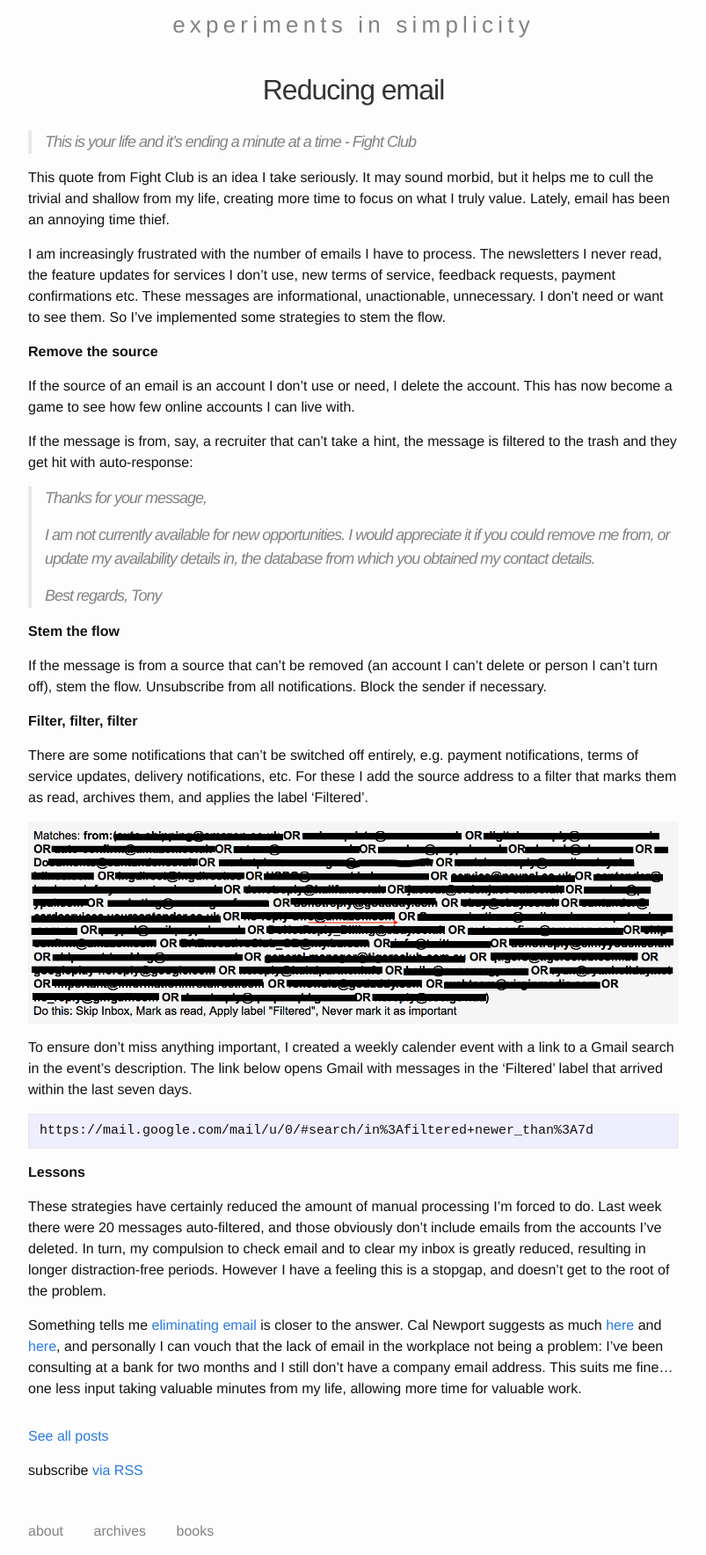
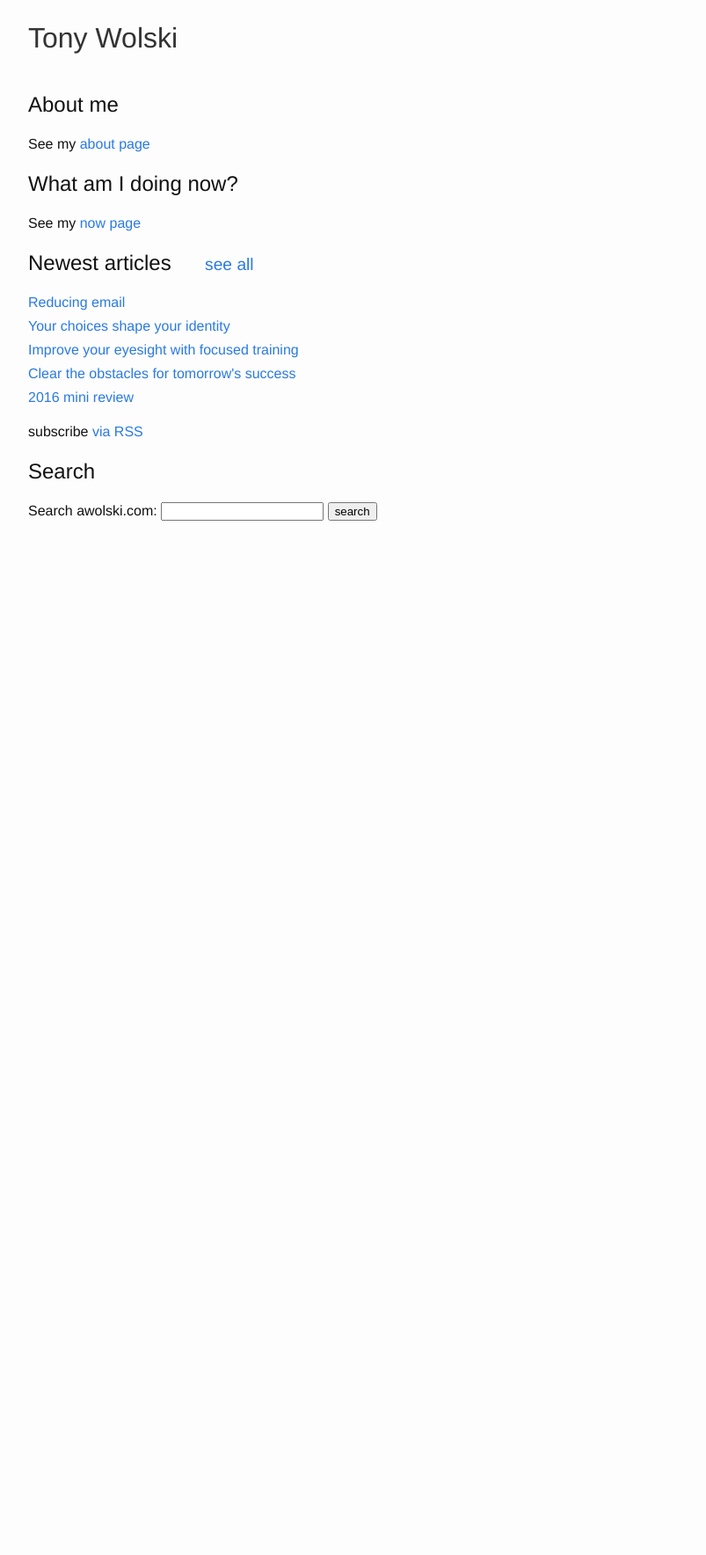
Before and after one commit to awolski/awolski.github.io, a Jekyll site: the page built from index.html, in a window 1280 px wide. Shown: the whole page at 88% size, without its empty margins (238-1041 px from the left). Built offline with Jekyll 4.4.1, drawn with Linux system fonts in a browser that asks for light colours; comment, search, counter and statistics services are not loaded; after the commit the page ends 900 px from its top, so only the background shows below that.

Commit message:
Add home page

```diff
--- a/_config.yml
+++ b/_config.yml
@@ -6,12 +6,12 @@
 # 'jekyll serve'. If you change this file, please restart the server process.
 
 # Site settings
-title: Experiments in simplicity
+title: Tony Wolski
 email:
 description: > # this means to ignore newlines until "baseurl:"
   Remove the trivial many. Focus on the vital few.
 baseurl: "" # the subpath of your site, e.g. /blog
-url: "http://awolski.com" # the base hostname & protocol for your site
+url: "https://awolski.com" # the base hostname & protocol for your site
 github_username:  awolski
 permalink: /:slug/
 
--- a/_includes/footer.html
+++ b/_includes/footer.html
@@ -1,5 +1,5 @@
 <footer class="footer">
-
+<!--
   <div class="wrapper">
     <ul>
       {% for my_page in site.pages %}
@@ -9,5 +9,5 @@
       {% endfor %}
     </ul>
   </div>
-
+-->
 </footer>
--- a/_includes/header.html
+++ b/_includes/header.html
@@ -1,7 +1,7 @@
 <header class="site-header">
 
   <div class="wrapper">
-    <a class="site-title" href="{{ site.baseurl }}/">{{ site.title }}</a>
+    <h1><a class="site-title" href="{{ site.baseurl }}/">{{ site.title }}</a></h1>
   </div>
 
 </header>
--- a/_includes/style.css
+++ b/_includes/style.css
@@ -2,20 +2,21 @@
   border: none;
 }
 
-.site-header .wrapper {
-  text-align: center;
+.site-title {
+  font-size: 32px;
+  font-weight: 400;
+  line-height: 56px;
+  letter-spacing: normal;
+  margin-bottom: 0;
+  float: left;
 }
 
-.site-header .wrapper a {
-  color: #828282;
-  letter-spacing: .2em;
-  text-transform: lowercase;
-  width: 100%;
+.site-title, .site-title:visited {
+  color: #333;
 }
 
 .post-title {
   font-size: 32px;
-  text-align: center;
 }
 
 .archives .post-list .post-meta {
@@ -31,17 +32,22 @@
   display: block;
 }
 
-.archives .post-list  a {
+.post-list  a {
   display: inline;
   font-size: 1em;
 }
 
-.archives .post-list > li {
+.post-list > li {
   margin-bottom: 3px;
 }
 
 a h1 {
   color: #333;
+}
+
+h2 small {
+  font-size: .8em;
+  padding-left: 2em;
 }
 
 .comments {
--- a/index.html
+++ b/index.html
@@ -2,28 +2,35 @@
 layout: default
 ---
 
-<div class="home">
+<section id="aboutme">
+  <h2>About me</h2>
+  <p>See my <a href="{{ "/about" | prepend: site.baseurl }}">about page</a>
 
-  {% assign post = site.posts.first %}
+  <h2>What am I doing now?</h2>
+  <p>See my <a href="{{ "/now" | prepend: site.baseurl }}">now page</a>
+</section>
 
-  <div class="recent-post">
-    <article class="post" itemscope itemtype="http://schema.org/BlogPosting">
+<section id="newestarticles">
+  <h2>Newest articles<small><a href="{{ "/archives" | prepend: site.baseurl }}">see all</a></small></h2>
 
-      <header class="post-header">
-        <a href="{{ post.url | prepend: site.baseurl }}">
-          <h1 class="post-title" itemprop="name headline">{{ post.title }}</h1>
-        </a>
+  <ul class="post-list">
+    {% for post in site.posts limit:5 %}
+    <li>
+      <a class="post-link" href="{{ post.url | prepend: site.baseurl }}">{{ post.title }}</a>
+    </li>
+    {% endfor %}
+  </ul>
 
-      </header>
+  <p class="rss-subscribe">subscribe <a href="{{ "/feed.xml" | prepend: site.baseurl }}">via RSS</a></p>
+</section>
 
-      <div class="post-content" itemprop="articleBody">
-        {{ post.content }}
-      </div>
-
-    </article>
-  </div>
-
-  <p class="archives"><a href="{{ "/archives" | prepend: site.baseurl }}">See all posts</a></p>
-  <p class="rss-subscribe">subscribe <a href="{{ "/feed.xml" | prepend: site.baseurl }}">via RSS</a></p>
-
-</div>
+<section id="search">
+  <h2>Search</h2>
+  <form action="https://duckduckgo.com/" method="get">
+	<label for="q">Search awolski.com: </label>
+	<input type="text" name="q" value="">
+	<input type="hidden" name="sites" value="awolski.com">
+	<input type="hidden" name="ia" value="web">
+	<input type="submit" value="search">
+  </form>
+</section>
--- /dev/null
+++ b/now.md
@@ -0,0 +1,13 @@
+---
+layout: page
+title: What I'm doing now
+permalink: /now/
+---
+
+Right now I'm trying to automate as much as possible, working as a DevOps engineer at a small but proud bank in Wales. I also try and find the time to continuously improve a conveyancing a quote system I wrote for a law firm here in Wales back in 2012.
+
+I'm in training for my first 70.3 in September.
+
+I'm also taking a year off alcohol. I started on 4th January 2018. So far I'd have to say my life is significantly better without alcohol than with it.
+
+And as always, I try and read, and think, as much as possible.
```
Also changed, not shown: archives.md (+0 -1 lines), 1 other file.
